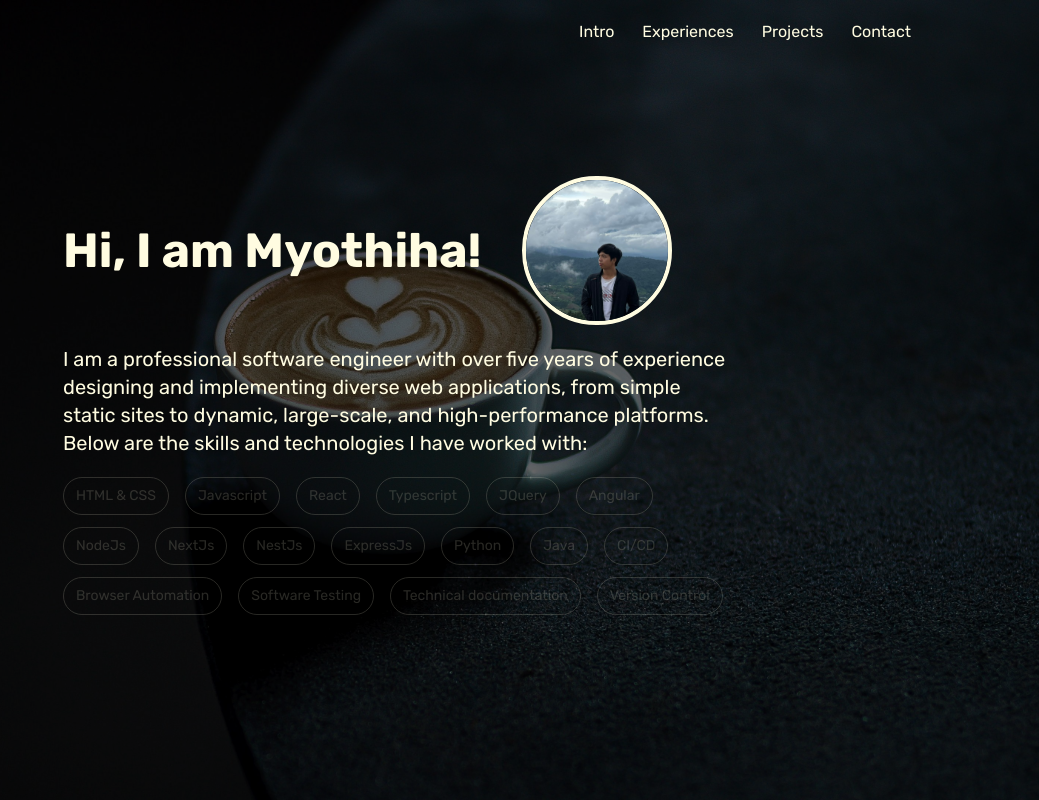
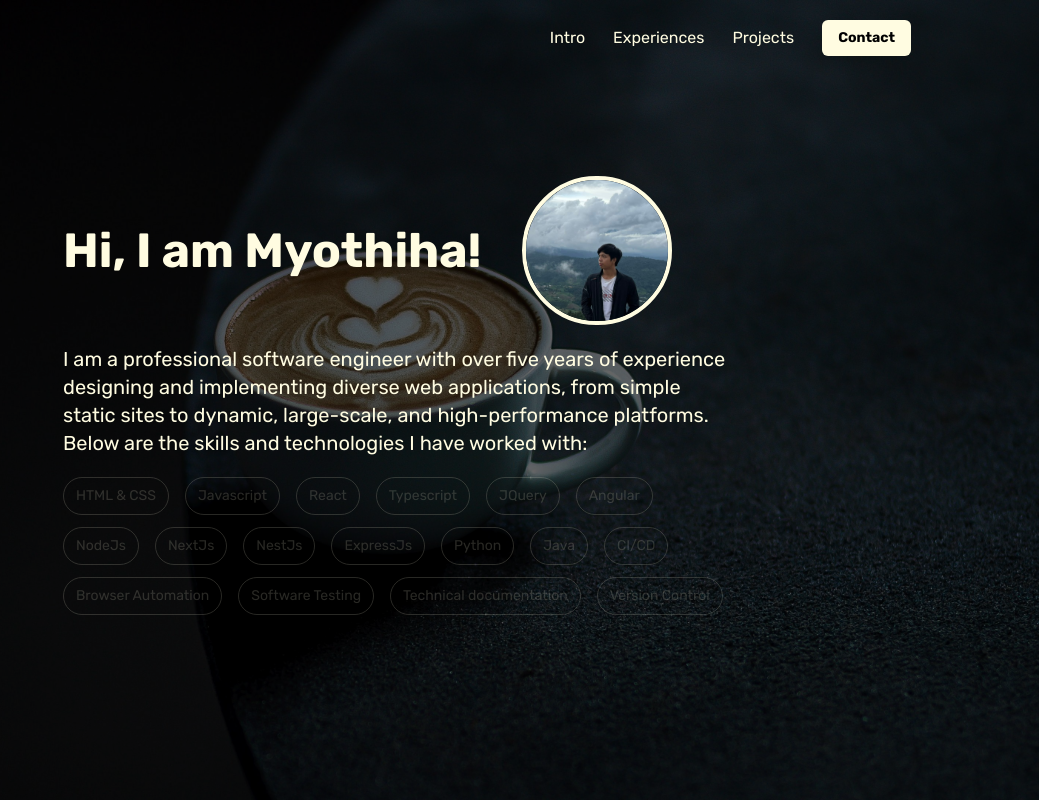
Before and after one commit to myothiha97/portfolio-v2, a Next.js app: page / in a window 1280 px wide. Shown: the top 800 px of the page, without its empty margins (241-1280 px from the left). Built offline with nearby package versions, Linux system fonts and the light colour scheme.

Commit message:
feat: added contact section

```diff
--- a/components/Carousel/Carousel.tsx
+++ b/components/Carousel/Carousel.tsx
@@ -61,11 +61,11 @@ const EmblaCarousel: React.FC<PropType> = () => {
 
   return (
     <div className="w-screen hidden sm:block">
-      <NavPagination
+      {/* <NavPagination
         selectedIndex={slideIndex}
         className="fixed z-50 justify-end right-20 top-5 2xl:right-52 2xl:top-10"
         emblaApi={emblaApi}
-      />
+      /> */}
       <div className="embla">
         <div className="embla__viewport" ref={emblaRef}>
           <div className="embla__container">
--- a/components/Carousel/NavPagniation.tsx
+++ b/components/Carousel/NavPagniation.tsx
@@ -1,8 +1,11 @@
 import { SECTIONS_IDS } from "@/constants";
 import { cn } from "@/libs/utils/styles";
-import { scrollToSection } from "@/libs/utils/ui";
+import { openModal, scrollToSection } from "@/libs/utils/ui";
 import { useContext, useEffect, useState } from "react";
 import { SlideIndexContext } from "../Providers/SlideIndexProvider";
+import { ModalStateContext } from "../Providers/ModalStateProvider";
+import Contact from "../sections/Contact";
+import ContactModal from "../sections/ContactModal";
 
 interface NavPaginationProps {
   className?: string;
@@ -31,7 +34,7 @@ const SCROLL_THRESHOLD = 0.05;
 
 const NavPagination = ({ className }: NavPaginationProps) => {
   const [showNavBarColor, setShowNavBarColor] = useState(false);
-  const { setSlideIndex } = useContext(SlideIndexContext);
+  const { setDrawer, setContent } = useContext(ModalStateContext);
   useEffect(() => {
     const handleScroll = () => {
       const scrollY = window.scrollY;
@@ -51,11 +54,12 @@ const NavPagination = ({ className }: NavPaginationProps) => {
       window.removeEventListener("scroll", handleScroll);
     };
   }, []);
+  const contactBtnClass = `bg-primary-color text-black py-2 px-4 rounded-md font-semibold text-sm`;
   return (
     <nav
       className={cn(
-        "py-5 pl-10 pr-32 flex justify-end w-screen transition-colors duration-500",
-        showNavBarColor ? "bg-primary-color text-black" : "bg-transparent",
+        "py-5 pl-10 pr-32 flex justify-end w-screen transition-colors duration-500 ease-in-out",
+        showNavBarColor ? "bg-primary-color/90 text-black" : "bg-transparent",
         className
       )}
     >
@@ -63,8 +67,20 @@ const NavPagination = ({ className }: NavPaginationProps) => {
         {SECTIONS.map((section, index) => (
           <button
             key={index}
-            className={cn("rounded-full")}
+            className={cn(
+              "rounded-full transition-all",
+              section.title === "Contact"
+                ? showNavBarColor
+                  ? `${contactBtnClass} bg-gray-900 text-white`
+                  : `${contactBtnClass}`
+                : ""
+            )}
             onClick={() => {
+              if (index === SECTIONS.length - 1) {
+                setContent(<ContactModal />);
+                openModal();
+                return;
+              }
               scrollToSection(section.id);
             }}
           >
--- a/components/sections/Contact.tsx
+++ b/components/sections/Contact.tsx
@@ -2,6 +2,7 @@ import { Drawer, DrawerClose, DrawerContent } from "@/components/ui/drawer";
 import React, { useContext, useEffect, useState } from "react";
 import { ModalStateContext } from "../Providers/ModalStateProvider";
 import { Mail } from "lucide-react";
+import { cn } from "@/libs/utils/styles";
 
 const CloseIcon = () => {
   return (
@@ -82,6 +83,23 @@ const ContactItem = ({ title, children }: RowProps & { title: string }) => {
   );
 };
 
+type ContactInfoProps = {
+  className?: string;
+};
+
+export const ContactInfo = ({ className }: ContactInfoProps) => {
+  return (
+    <div className={cn("flex flex-col gap-4", className)}>
+      <ContactItem title="Email">mthk97.dev@gmail.com</ContactItem>
+      <ContactItem title="Phone">+6627033226</ContactItem>
+      <ContactItem title="Address">Chaing Mai, Thailand</ContactItem>
+      <ContactItem title="Linkedin">
+        https://www.linkedin.com/in/myo-thiha-kyaw-ba036a187
+      </ContactItem>
+    </div>
+  );
+};
+
 const Contact = () => {
   const { drawer, setDrawer } = useContext(ModalStateContext);
 
@@ -91,7 +109,6 @@ const Contact = () => {
     ) as HTMLDivElement;
     const content = document.getElementById("drawer-content") as HTMLDivElement;
     const onClickOutside = (e) => {
-      debugger;
       if (entireContent && content && !content?.contains(e.target)) {
         setDrawer(false);
       }
@@ -116,14 +133,7 @@ const Contact = () => {
             <CloseIcon />
           </DrawerClose>
           <h1 className="text-2xl text-center">Contact</h1>
-          <div className="flex flex-col gap-4">
-            <ContactItem title="Email">mthk97.dev@gmail.com</ContactItem>
-            <ContactItem title="Phone">+6627033226</ContactItem>
-            <ContactItem title="Address">Chaing Mai, Thailand</ContactItem>
-            <ContactItem title="Linkedin">
-              https://www.linkedin.com/in/myo-thiha-kyaw-ba036a187
-            </ContactItem>
-          </div>
+          <ContactInfo />
         </div>
       </DrawerContent>
     </Drawer>
--- a/pages/index.tsx
+++ b/pages/index.tsx
@@ -6,6 +6,7 @@ import { AnimatePresence, motion } from "framer-motion";
 import Experiences from "../components/sections/Experiences";
 import ProjectCards from "../components/sections/Projects/ProjectCards";
 import NavPagination from "../components/Carousel/NavPagniation";
+import { ContactInfo } from "../components/sections/Contact";
 
 export default function Home() {
   const [loading, setLoading] = useState(true);
```
